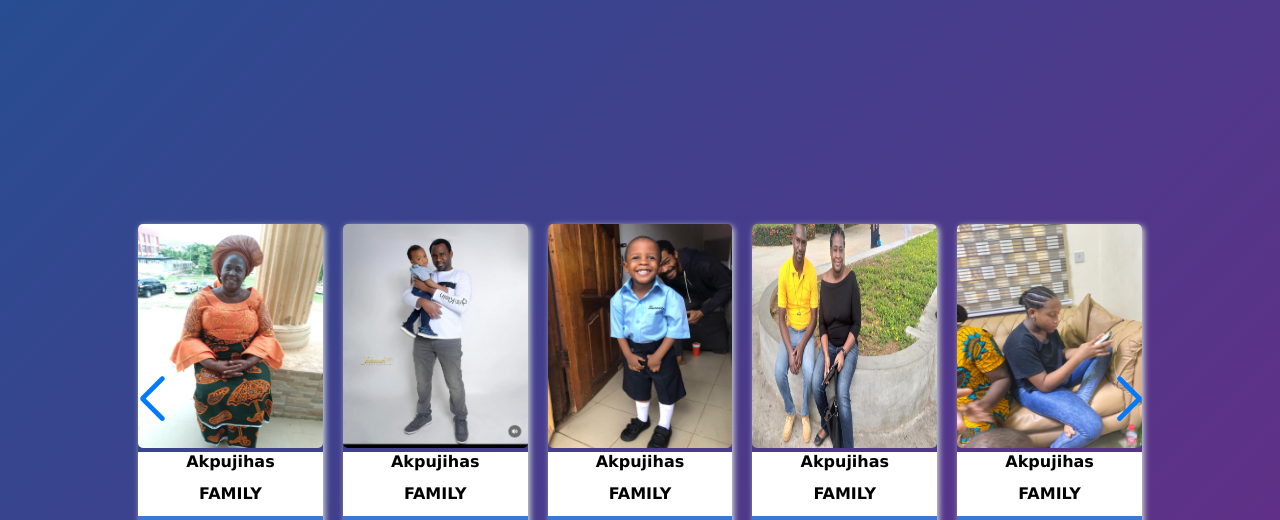
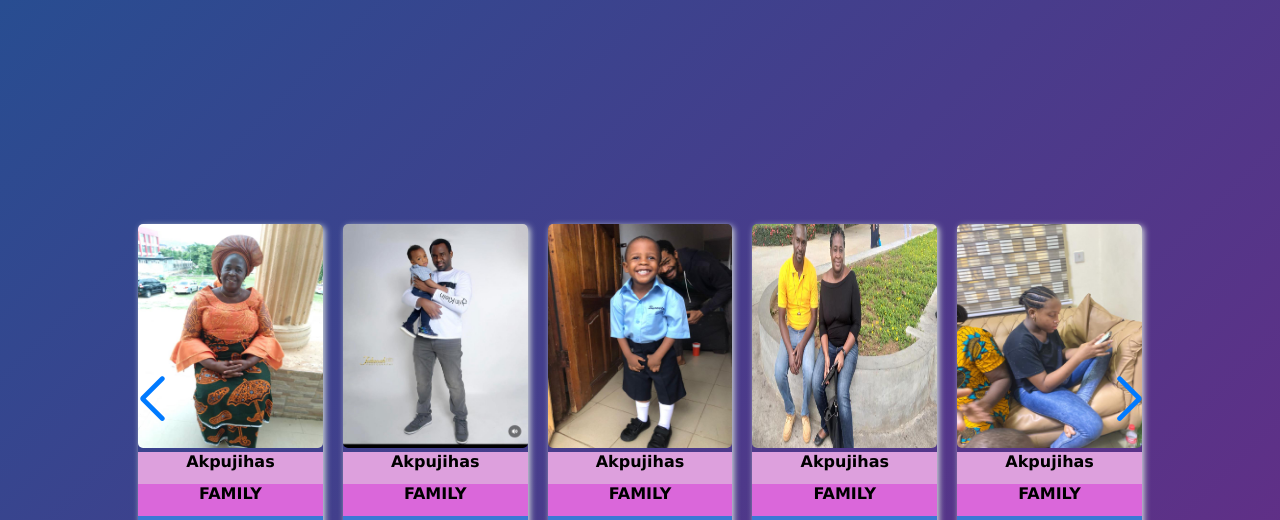
Before and after one commit to UyoOghene/greatstack-image-slider, a plain HTML site: page index.html in a window 1280 px wide. Shown: the top 520 px of the page. Drawn offline with nearby package versions, Linux system fonts and the light colour scheme.

Commit message:
march 07

```diff
--- a/style.css
+++ b/style.css
@@ -53,7 +53,6 @@
         margin: 0;
         border-radius: 5px;
         height:8rem;
-        background-color: ;
     }
 
 
@@ -67,12 +66,12 @@
     .name {
         height:2em ;
         text-align: center;
-        background-color: white;
+        background-color: plum;
     }
 
     .title{
         text-align: center;
-        background-color: white ;
+        background-color: rgb(218, 103, 218) ;
         height:2em ;
         margin: 0;
     }
```
